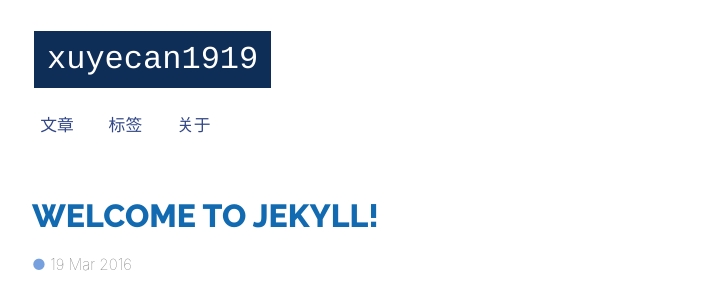
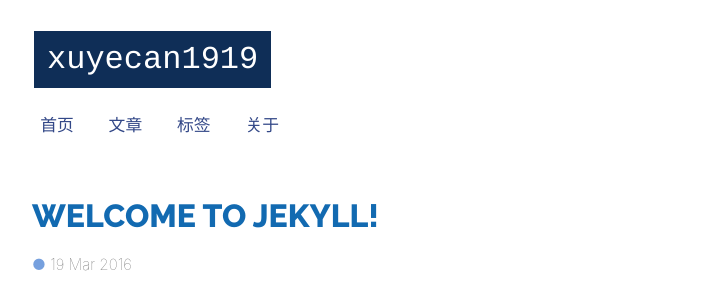
Before and after one commit to xuyecan/xuyecan.github.io, a Jekyll site: the page built from index.html, in a window 1280 px wide and 900 px high. Shown: the top 302 px of the window, without its empty margins (288-989 px from the left). Built offline with Jekyll 4.4.1, drawn with Linux system fonts in a browser that asks for light colours; some web fonts are replaced; the list of posts is cut into pages by our own code.

Commit message:
config: update

```diff
--- a/_config.yml
+++ b/_config.yml
@@ -2,8 +2,7 @@
 title: xuyecan1919
 description: It is loneliness that makes you different, not gregariousnes.
 baseurl: ""
-
-url: "https://xuyecan.github.io/"
+url: "https://xuyecan.github.io"
 github: http://github.com/xuyecan/xuyecan.github.io
 highlighter: rouge
 markdown: kramdown
@@ -13,6 +12,8 @@ gems: [jekyll-paginate]
 paginate_path: "/page:num"
 rss_path: /feed.xml
 navigation:
+- text: 首页
+  url: /
 - text: 文章
   url: /archives/
 - text: 标签
--- a/_includes/navigation.html
+++ b/_includes/navigation.html
@@ -3,7 +3,7 @@
 <nav>
 {% unless page.layout == 'front' %}
   <ul>
-  <h1><a href="{{ site.baseurl }}{{ post.url }}">{{ site.title }}</a></h1>
+  <h1><a href="{{ site.baseurl }}">{{ site.title }}</a></h1>
     {% for link in site.navigation %}
       {% assign current = nil %}
       {% if page.url == link.url or page.layout == link.layout %}
```
